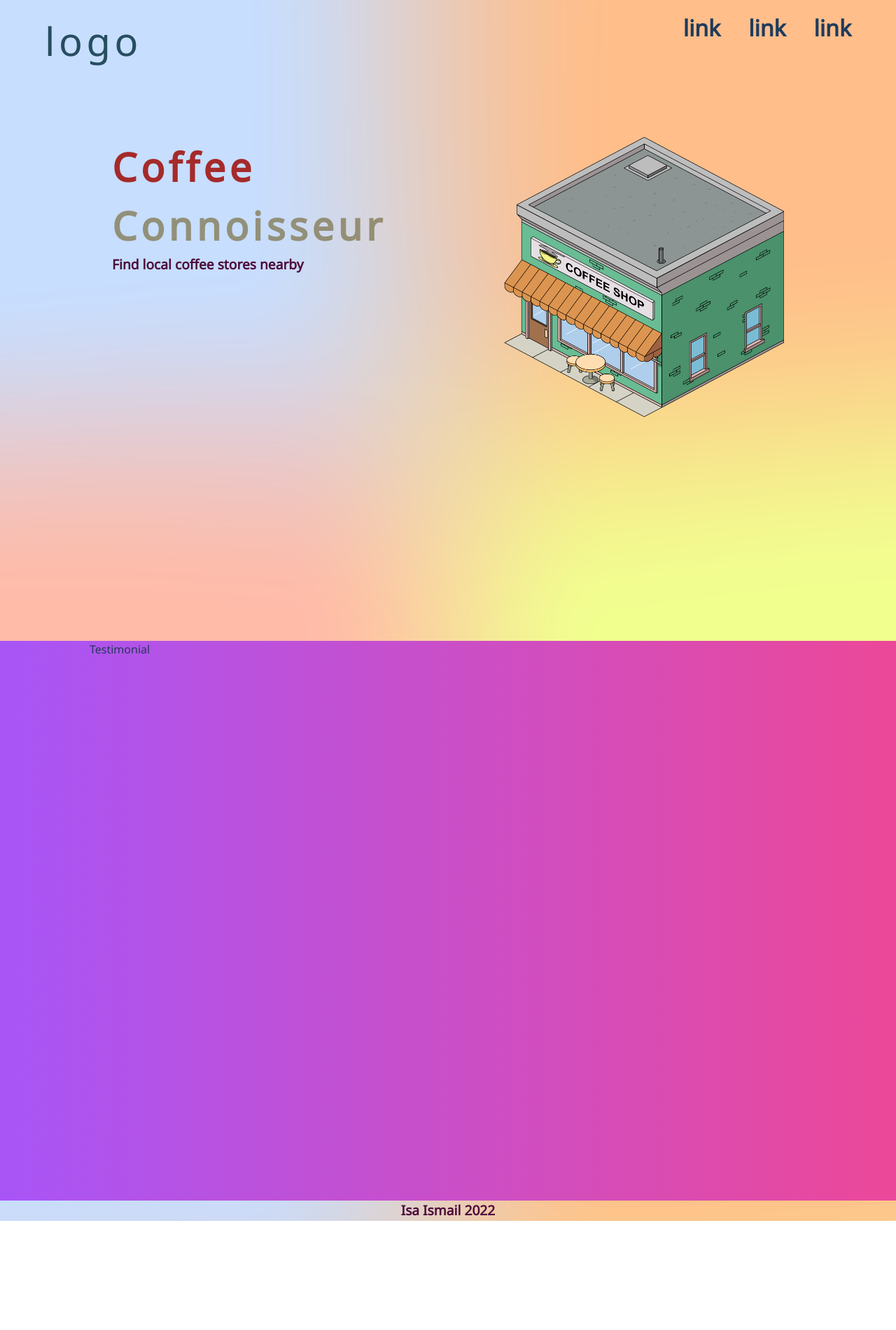
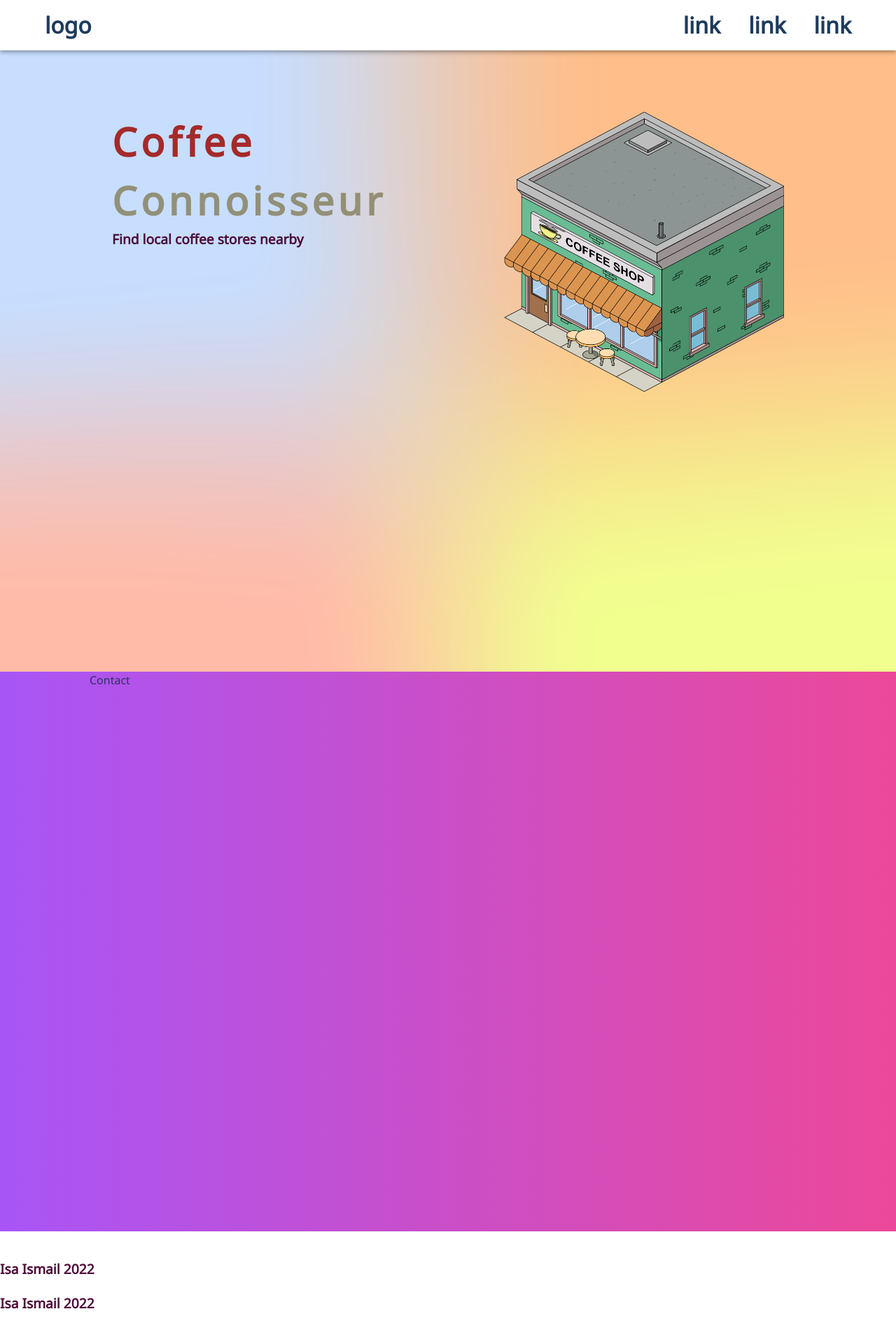
Before and after one commit to Isa-Ismail/boilerplate, a Next.js app: page / in a window 1280 px wide. Shown: the top 1901 px of the page at 70% size. Before the commit the page ends 1745 px from the top, so only its background shows below. Built offline with nearby package versions, Linux system fonts and the light colour scheme.

Commit message:
disaster-manage

```diff
--- a/components/Testimonial.js
+++ b/components/Contact.js
@@ -1,9 +1,9 @@
-const Testimonial = () => {
+const Contact = () => {
   return (
     <div className='h-[100vh] w-[100%] px-[8rem] bg-gradient-to-r from-purple-500 to-pink-500'>
-        Testimonial
+        Contact
     </div>
   )
 }
 
-export default Testimonial
+export default Contact
--- /dev/null
+++ b/components/Footer.js
@@ -0,0 +1,18 @@
+import React from 'react'
+
+const Footer = () => {
+  return (
+        <div>
+            <footer className="flex justify-start items-center bg-white">
+                <div className="space-y-5 py-10">
+                    <p>Isa Ismail {new Date().getFullYear().toString()}</p>
+                    <p>Isa Ismail {new Date().getFullYear().toString()}</p>
+                    <p>Isa Ismail {new Date().getFullYear().toString()}</p>
+                    <p>Isa Ismail {new Date().getFullYear().toString()}</p>
+                </div>
+            </footer>
+        </div>
+  )
+}
+
+export default Footer
--- a/components/Banner.js
+++ b/components/Home/Banner.js
@@ -1,8 +1,9 @@
 import Image from "next/image"
-import shop from "../public/shop.png"
+import shop from "../../public/shop.png"
+
 const Banner = () => {
   return (
-    <div className="md:flex px-[10rem] py-[5rem] h-[100vh] w-[100%]">
+    <div className="md:flex px-[10rem] h-[100vh] w-[100%]">
       <div>
         <h1 className='flex flex-col'>
             <span style={{fontWeight:'800', color: 'brown'}}>Coffee </span>
--- a/components/Layout.js
+++ b/components/Layout.js
@@ -1,42 +1,26 @@
 import Head from "next/head"
+import { AppBar } from "@mui/material"
+import Navbar from "./Navbar"
+import Footer from "./Footer"
 
 const Layout = ({ children, title, description }) => {
     return(
         <div className="">
+
             <Head>
                 <title>{title? `${title}`:`custom title`}</title>
                 {description && <meta name="description" content={description}></meta>}
             </Head>
 
-            {/* this is the appbar */}
-            <nav className="flex space-x-10 px-16 py-4">
-                <div>
-                    <h1>logo</h1>
-                </div>
-                <div className="flex-grow"></div>
-                <div>
-                    <h2>link</h2>
-                </div>
-                <div>
-                    <h2>link</h2>
-                </div>
-                <div>
-                    <h2>link</h2>
-                </div>
-            </nav>
-            {/* this is the appbar */}
+            <Navbar />
 
-            {/* this is the container */}
-            <div>
+            <main>
                 {children}
-            </div>
-            {/* this is the container */}
+            </main>
 
-            {/* this is the footer */}
-            <footer className="flex justify-center items-center">
-                <p>Isa Ismail {new Date().getFullYear().toString()}</p>
-            </footer>
-            {/* this is the footer */}
+            <Footer />
+
+
         </div>
     )
 }
--- /dev/null
+++ b/components/Navbar.js
@@ -0,0 +1,35 @@
+import React from 'react'
+import { AppBar } from '@mui/material'
+
+const Navbar = () => {
+  return (
+            <AppBar position="fixed">
+
+                <nav className="flex space-x-10 px-16 py-3 bg-white">
+
+                    <div>
+                        <h2>logo</h2>
+                    </div>
+
+                    <div className="flex-grow"></div>
+
+                    <div className="flex space-x-10">
+
+                    <div>
+                        <h2>link</h2>
+                    </div>
+                    <div>
+                        <h2>link</h2>
+                    </div>
+                    <div>
+                        <h2>link</h2>
+                    </div>
+
+                    </div>
+                </nav>
+
+            </AppBar>
+  )
+}
+
+export default Navbar
--- a/pages/index.js
+++ b/pages/index.js
@@ -1,22 +1,23 @@
 import Layout from '../components/Layout'
-import Banner from '../components/Banner'
-import Testimonial from '../components/Testimonial'
+import Banner from '../components/Home/Banner'
+import Contact from '../components/Contact'
 
 const Home = ({data}) => {
     console.log(data)
 
     return(
         <>
-        <Layout description="Home page practice" title="we are the champions of the world">
+            <Layout description="Home page practice" title="we are the champions of the world">
 
-            <main className="flex flex-col">
+                <main className="flex flex-col pt-[10rem]">
 
-                <Banner />
-                <Testimonial />
+                    <Banner />
 
-            </main>
+                    <Contact />
 
-        </Layout>
+                </main>
+
+            </Layout>
         </>
     )
 }
```
Also changed, not shown: components/Home/Card.js (renamed from components/Card.js).
